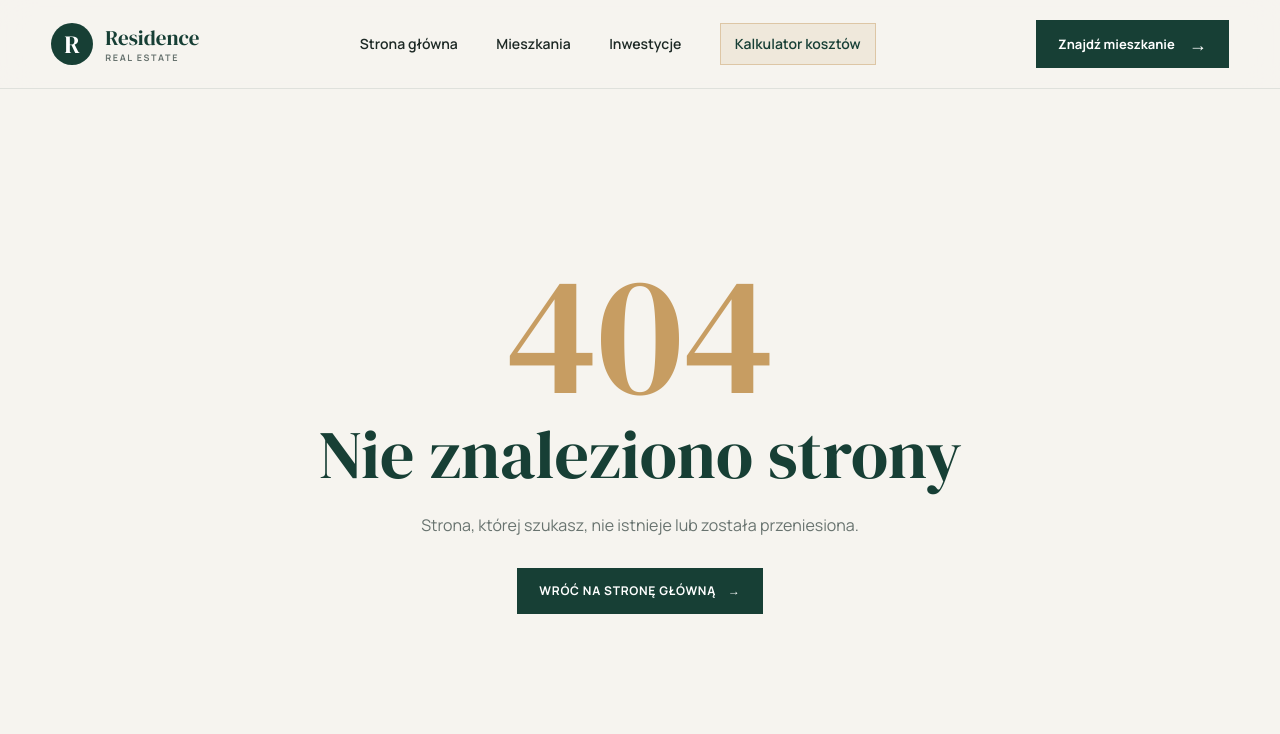
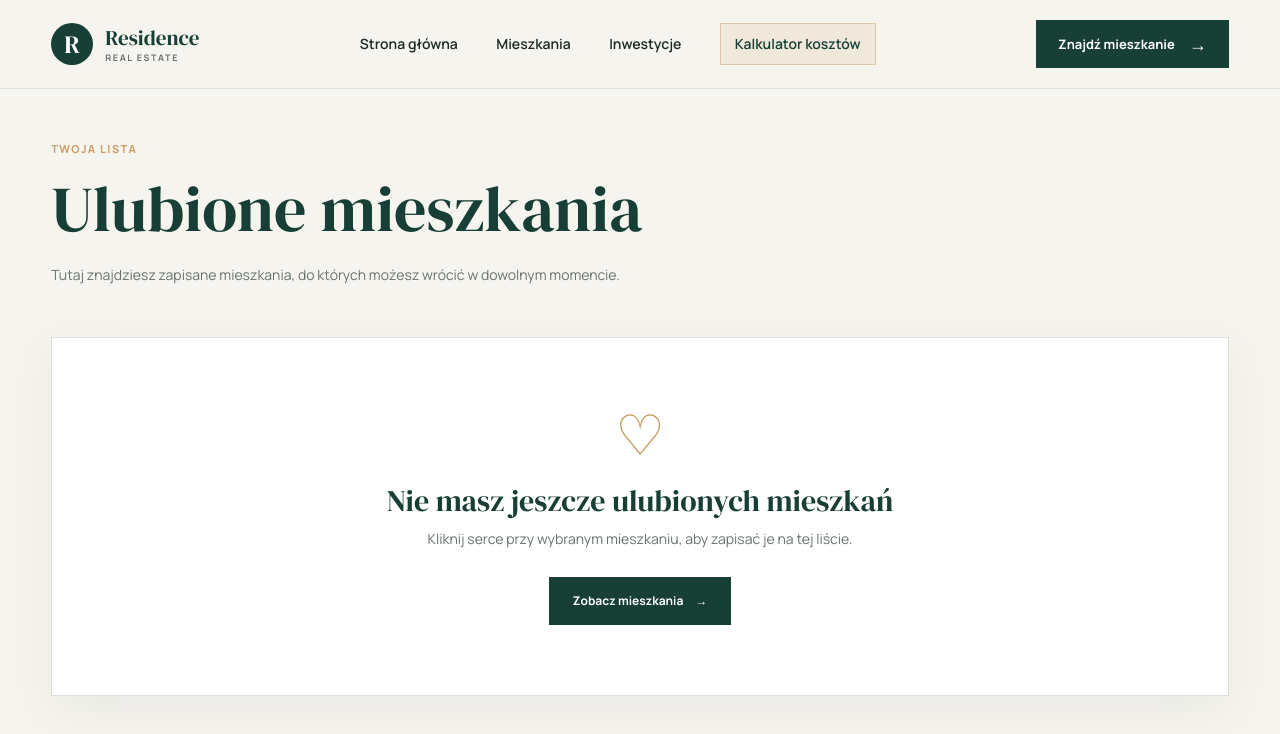
Before and after one commit to natalkakielbicka-coder/real-estate, a Vue app: page /ulubione in a window 1280 px wide. Shown: the top 734 px of the page. Built offline with nearby package versions, Linux system fonts and the light colour scheme.

Commit message:
Add favorites page

```diff
--- a/src/router/index.js
+++ b/src/router/index.js
@@ -13,6 +13,8 @@ const InvestmentDetailsView = () => import('../views/InvestmentDetailsView.vue')
 
 const PurchaseCalculatorView = () =>
   import('../views/PurchaseCalculatorView.vue')
+
+const FavoritesView = () => import('../views/FavoritesView.vue')
 
 const NotFoundView = () => import('../views/NotFoundView.vue')
 
@@ -31,6 +33,14 @@ const routes = [
     component: ApartmentsView,
     meta: {
       title: 'Mieszkania'
+    }
+  },
+  {
+    path: '/ulubione',
+    name: 'favorites',
+    component: FavoritesView,
+    meta: {
+      title: 'Ulubione mieszkania'
     }
   },
   {
--- /dev/null
+++ b/src/views/FavoritesView.vue
@@ -0,0 +1,66 @@
+<script setup>
+import { computed } from 'vue'
+import { apartments } from '../data/apartments'
+import { useFavorites } from '../composables/useFavorites'
+import ApartmentGrid from '../components/ApartmentGrid.vue'
+
+const { favoriteApartmentIds } = useFavorites()
+
+const favoriteApartments = computed(() => {
+  return apartments.filter((apartment) => {
+    return favoriteApartmentIds.value.includes(apartment.id)
+  })
+})
+</script>
+
+<template>
+  <main class="min-h-screen pt-[140px] pb-20 max-sm:pt-[120px]">
+    <div class="container">
+      <div class="mb-[50px] max-w-[720px]">
+        <p
+          class="mb-4 text-[11px] font-bold tracking-[0.13em] text-gold uppercase"
+        >
+          Twoja lista
+        </p>
+
+        <h1 class="mb-5 text-[clamp(38px,5vw,64px)]">Ulubione mieszkania</h1>
+
+        <p class="max-w-[620px] text-sm leading-relaxed text-muted">
+          Tutaj znajdziesz zapisane mieszkania, do których możesz wrócić w
+          dowolnym momencie.
+        </p>
+      </div>
+
+      <ApartmentGrid
+        v-if="favoriteApartments.length"
+        :apartments="favoriteApartments"
+      />
+
+      <div
+        v-else
+        class="border border-line bg-panel px-6 py-[70px] text-center shadow-[0_14px_45px_rgba(23,63,53,0.06)]"
+      >
+        <span
+          class="mb-5 block font-display text-[56px] leading-none text-gold"
+          aria-hidden="true"
+        >
+          ♡
+        </span>
+
+        <h2 class="mb-3 text-[30px]">Nie masz jeszcze ulubionych mieszkań</h2>
+
+        <p class="mx-auto mb-7 max-w-[480px] text-sm text-muted">
+          Kliknij serce przy wybranym mieszkaniu, aby zapisać je na tej liście.
+        </p>
+
+        <RouterLink
+          class="inline-flex min-h-[48px] items-center justify-center gap-3 bg-brand px-6 text-xs font-bold text-white transition-colors hover:bg-brand-light"
+          to="/mieszkania"
+        >
+          Zobacz mieszkania
+          <span aria-hidden="true">→</span>
+        </RouterLink>
+      </div>
+    </div>
+  </main>
+</template>
```
